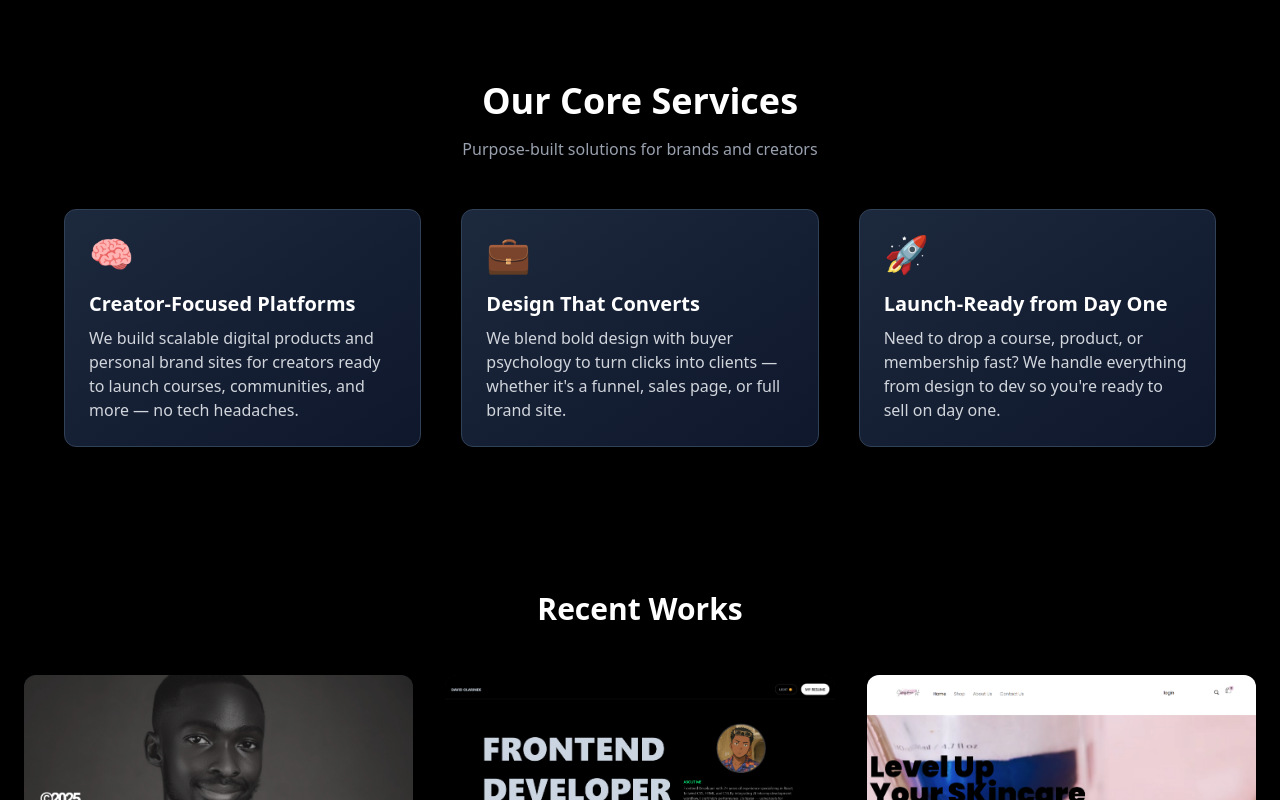
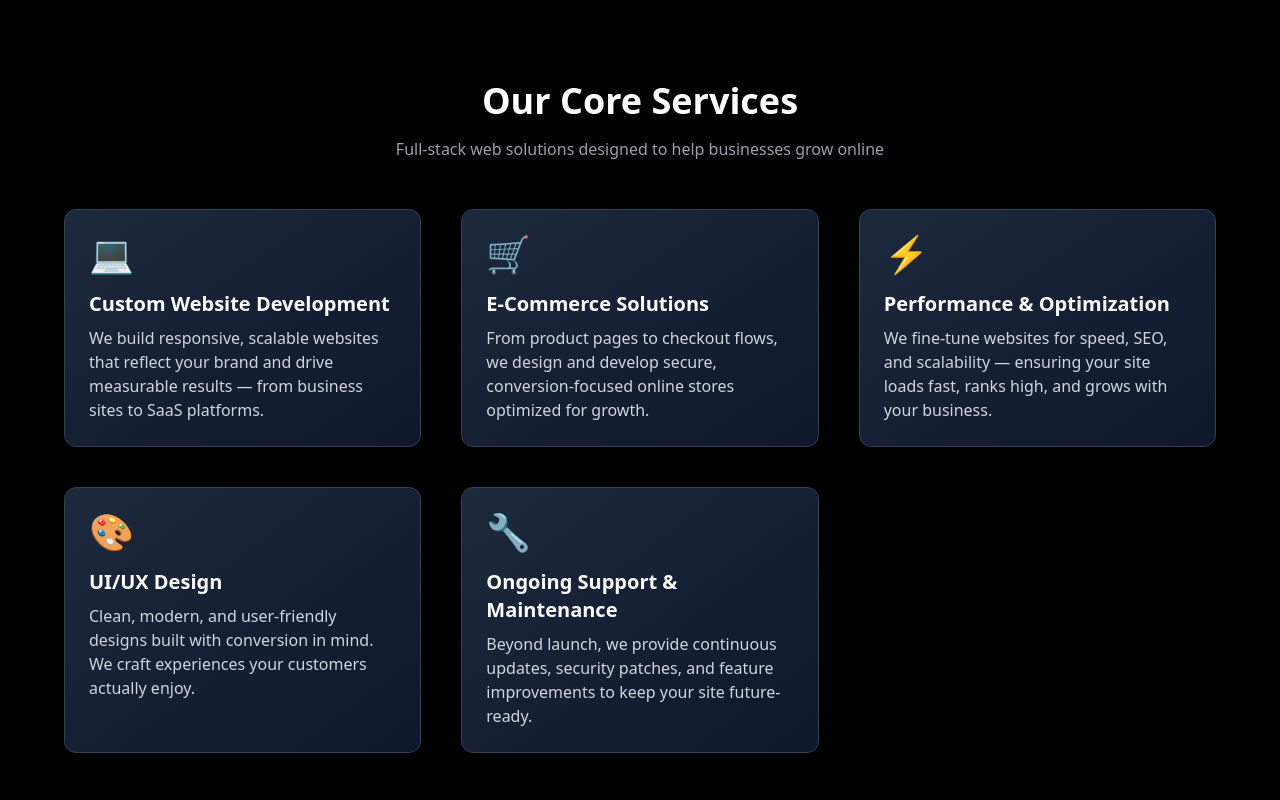
Before and after one commit to DaveInnovator/nexaforge-agency, a React (Vite) app: page / in a window 1280 px wide. Shown: the part 2360-3160 px from the top of the page. Built offline with nearby package versions, Linux system fonts and the light colour scheme.

Commit message:
Update Services.jsx

```diff
--- a/src/components/Services.jsx
+++ b/src/components/Services.jsx
@@ -1,22 +1,31 @@
 import { motion } from "framer-motion";
 
 const services = [
- {
-  title: "Creator-Focused Platforms",
-  desc: "We build scalable digital products and personal brand sites for creators ready to launch courses, communities, and more — no tech headaches.",
-  icon: "🧠",
-},
-{
-  title: "Design That Converts",
-  desc: "We blend bold design with buyer psychology to turn clicks into clients — whether it's a funnel, sales page, or full brand site.",
-  icon: "💼",
-},
-{
-  title: "Launch-Ready from Day One",
-  desc: "Need to drop a course, product, or membership fast? We handle everything from design to dev so you're ready to sell on day one.",
-  icon: "🚀",
-}
-
+  {
+    title: "Custom Website Development",
+    desc: "We build responsive, scalable websites that reflect your brand and drive measurable results — from business sites to SaaS platforms.",
+    icon: "💻",
+  },
+  {
+    title: "E-Commerce Solutions",
+    desc: "From product pages to checkout flows, we design and develop secure, conversion-focused online stores optimized for growth.",
+    icon: "🛒",
+  },
+  {
+    title: "Performance & Optimization",
+    desc: "We fine-tune websites for speed, SEO, and scalability — ensuring your site loads fast, ranks high, and grows with your business.",
+    icon: "⚡",
+  },
+  {
+    title: "UI/UX Design",
+    desc: "Clean, modern, and user-friendly designs built with conversion in mind. We craft experiences your customers actually enjoy.",
+    icon: "🎨",
+  },
+  {
+    title: "Ongoing Support & Maintenance",
+    desc: "Beyond launch, we provide continuous updates, security patches, and feature improvements to keep your site future-ready.",
+    icon: "🔧",
+  },
 ];
 
 export default function Services() {
@@ -25,7 +34,7 @@ export default function Services() {
       <div className="max-w-6xl mx-auto text-center mb-12">
         <h2 className="text-4xl font-bold">Our Core Services</h2>
         <p className="text-gray-400 mt-4">
-          Purpose-built solutions for brands and creators
+          Full-stack web solutions designed to help businesses grow online
         </p>
       </div>
 
@@ -35,9 +44,9 @@ export default function Services() {
             key={i}
             initial={{ opacity: 0, y: 20 }}
             whileInView={{ opacity: 1, y: 0 }}
-            transition={{ duration: 0.5, delay: i * 0.2 }}
+            transition={{ duration: 0.5, delay: i * 0.15 }}
             viewport={{ once: true }}
-            className="bg-gradient-to-br from-slate-800 to-slate-900 p-6 rounded-xl border border-slate-700"
+            className="bg-gradient-to-br from-slate-800 to-slate-900 p-6 rounded-xl border border-slate-700 hover:shadow-xl transition-all"
           >
             <div className="text-4xl mb-4">{srv.icon}</div>
             <h3 className="text-xl font-semibold mb-2">{srv.title}</h3>
```
